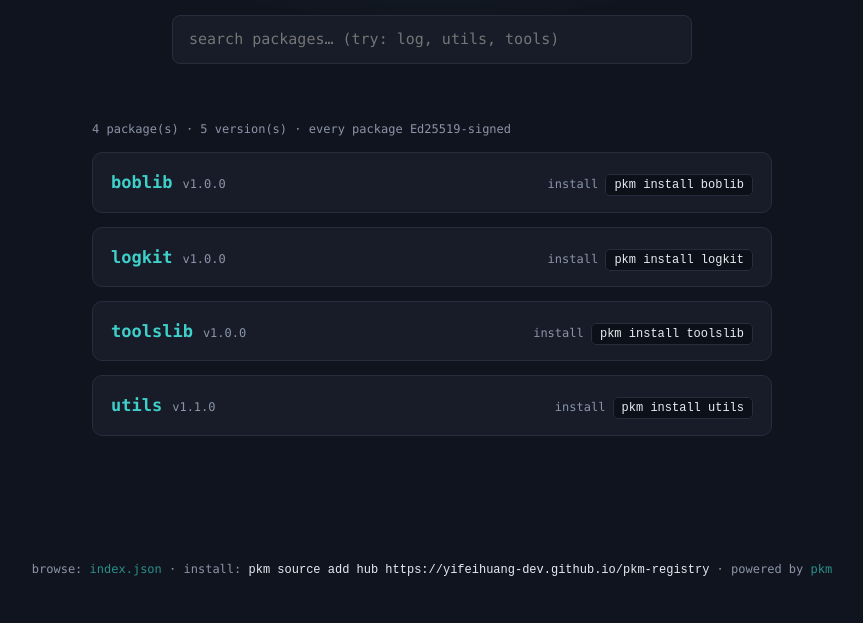
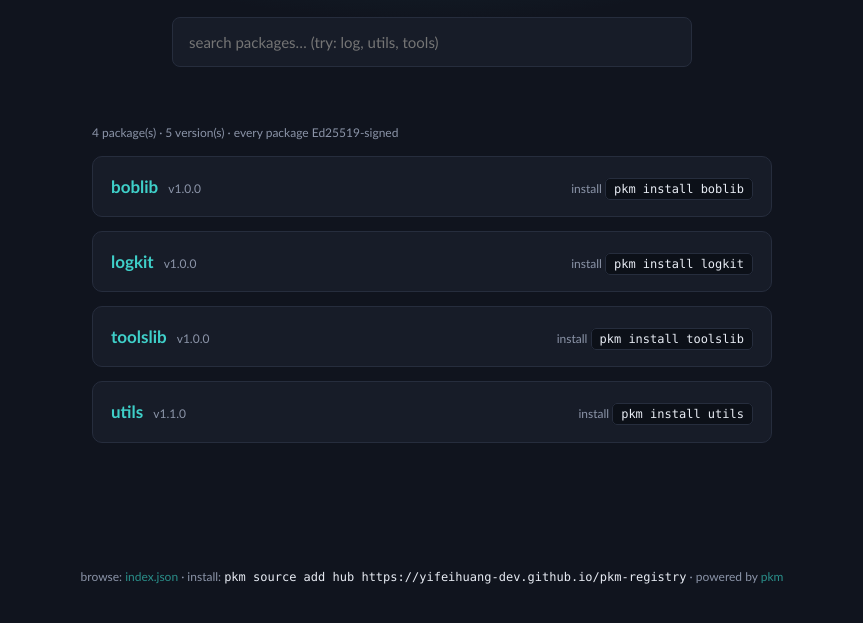
Before and after one commit to Yifeihuang-Dev/pkm-registry, a plain HTML site: page index.html in a window 1280 px wide. Shown: the part 133-756 px from the top of the page, without its empty margins (208-1071 px from the left). Drawn offline with Linux system fonts and the light colour scheme.

Commit message:
hub facade: Optima/Georgia serif typography (code stays monospace)

```diff
--- a/index.html
+++ b/index.html
@@ -10,8 +10,9 @@
     --text: #e8ecf4; --dim: #8b94a8; --teal: #3fd0c9; --teal-dim: #2a8f8a;
   }
   * { box-sizing: border-box; margin: 0; padding: 0; }
+  code { font-family: ui-monospace, "SF Mono", Menlo, Consolas, monospace; }
   body { background: var(--bg); color: var(--text);
-         font: 15px/1.55 ui-monospace, "SF Mono", Menlo, Consolas, monospace; }
+         font: 15px/1.6 Optima, Georgia, "Palatino", serif; }
   header { padding: 56px 24px 28px; text-align: center;
            background: radial-gradient(600px 220px at 50% 0%, #16303a 0%, transparent 70%); }
   header h1 { font-size: 28px; letter-spacing: 4px; }
```
